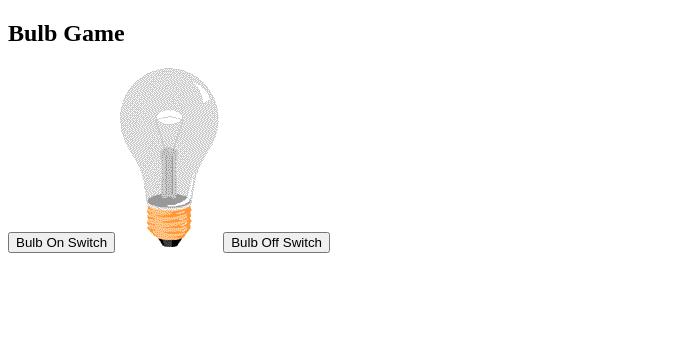
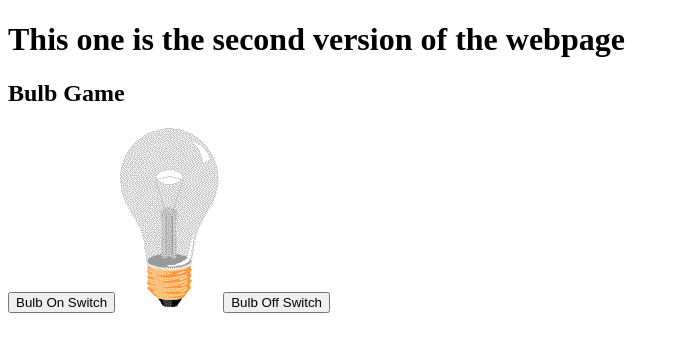
Before and after one commit to Afzalalearner/bulb, a plain HTML site: page index.html in a window 1280 px wide. Shown: the whole page, without its empty margins (0-680 px from the left). Drawn offline with Linux system fonts and the light colour scheme.

Commit message:
Added some code

```diff
--- a/index.html
+++ b/index.html
@@ -7,6 +7,7 @@
     <title>Bulb On and Off</title>
 </head>
 <body>
+    <h1>This one is the second version of the webpage</h1>
     <h2>Bulb Game</h2>
     <button type="button" onclick="bulbon()">Bulb On Switch</button>
     <img id="bulb" src="/images/pic_bulboff.gif">
```
